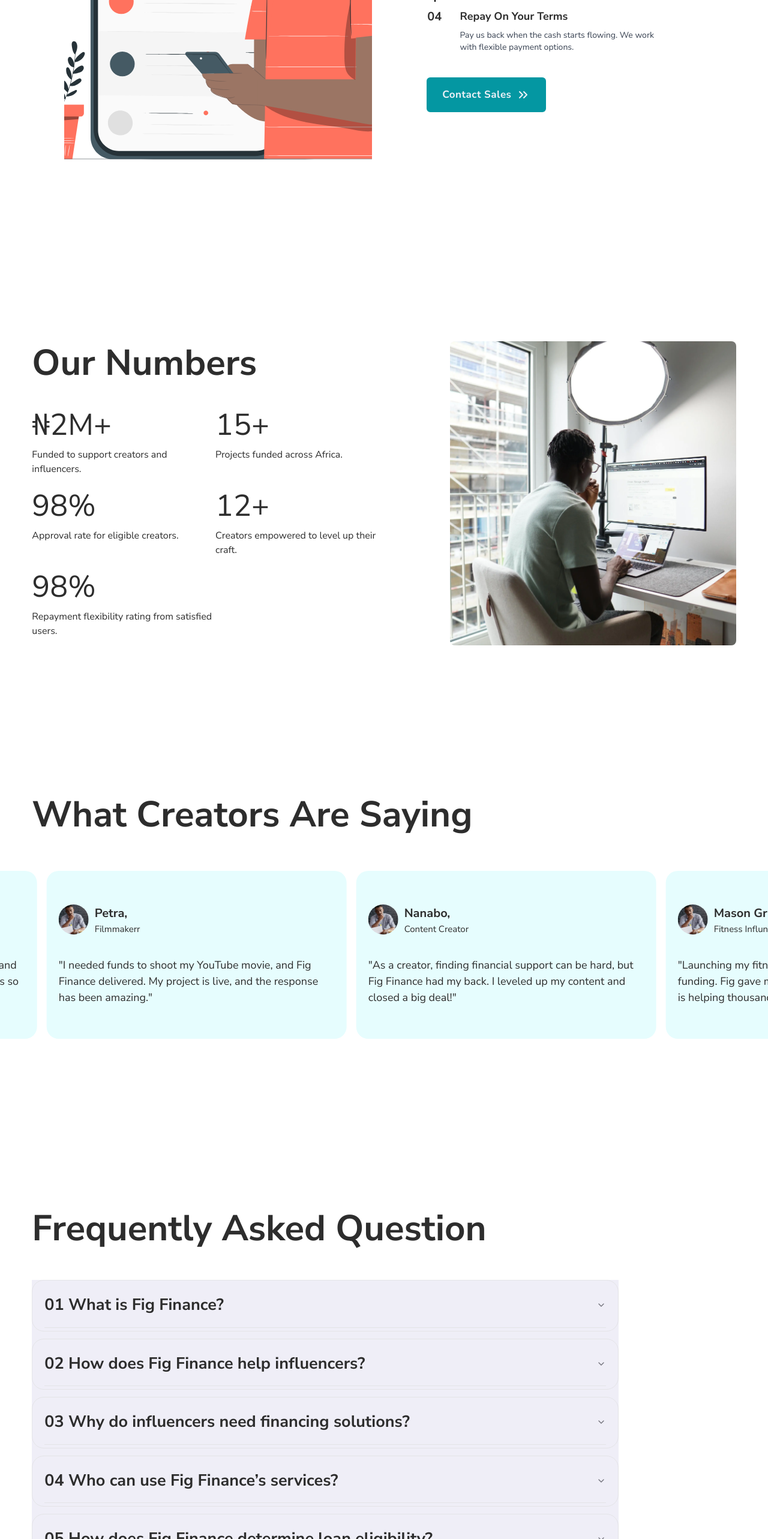
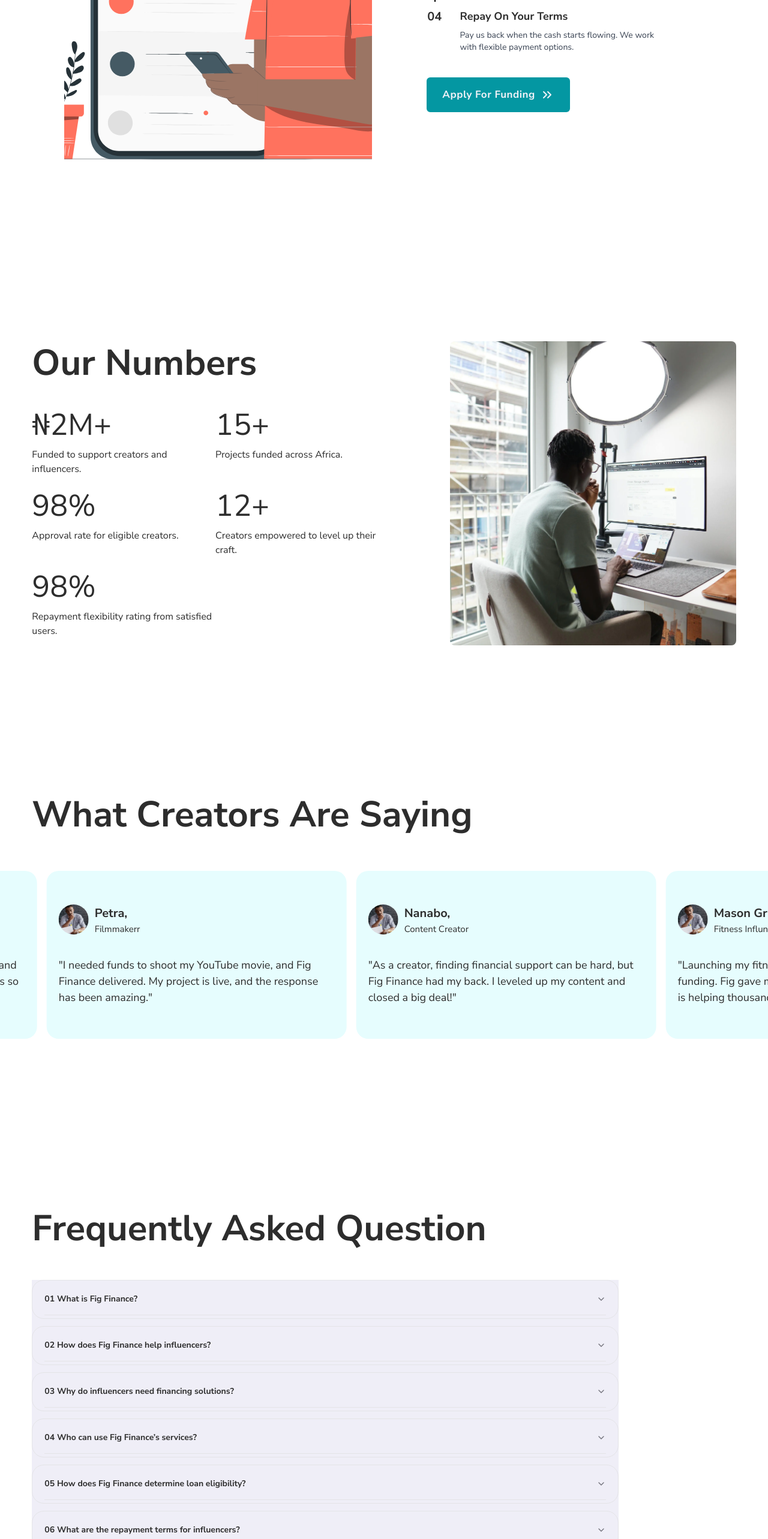
Before and after one commit to Joggyjagz7/fig, a Next.js app: page / in a window 1280 px wide. Shown: the part 3880-6446 px from the top of the page at 60% size. Built offline with nearby package versions, Linux system fonts and the light colour scheme.

Commit message:
removed hero padding

```diff
--- a/src/components/home/Accordion.jsx
+++ b/src/components/home/Accordion.jsx
@@ -10,8 +10,8 @@ const AccordionLayout = ({ question, answer, value, id }) => {
     <div>
       <Accordion className="border rounded-[20px] px-[20px] py-[5px] mb-3 bg-light-bg" type="single" collapsible>
         <AccordionItem value={value}>
-          <AccordionTrigger className="text-[27px] font-[700]  text-primary-black">{`${id}  ${question}`}</AccordionTrigger>
-          <AccordionContent className="text-[18px] font-[400] leading-[1.5em] text-primary-black">{answer}</AccordionContent>
+          <AccordionTrigger className="text-[16] md::text-[27px] font-[700]  text-primary-black">{`${id}  ${question}`}</AccordionTrigger>
+          <AccordionContent className="text-[16px]  md:text-[18px] font-[400] leading-[1.5em] text-primary-black">{answer}</AccordionContent>
         </AccordionItem>
       </Accordion>
     </div>
--- a/src/components/home/Hero.jsx
+++ b/src/components/home/Hero.jsx
@@ -9,8 +9,8 @@ import { dm_sans } from "@/app/fonts";
 const Hero = () => {
   return (
     <div className="w-full bg-accent-light   md:pb-0 ">
-      <div className=" md:grid hero-bg relative  lg:pb-0  pt-[120px] grid-cols-1 md:grid-cols-2 w-full md:w-11/12 min-h-screen lg:grid-cols-12   mx-auto ">
-        <div className=" w-11/12 mx-auto   pt-[40px] lg:pb-[40px] md:text-center lg:text-start md:w-9/12 md:mx-auto lg:w-full lg:mx-0  md:col-span-2   lg:flex flex-col k lg:justify-start lg:col-span-7">
+      <div className=" md:grid hero-bg relative  lg:pb-0 pt-[100px] md:pt-[120px] grid-cols-1 md:grid-cols-2 w-full md:w-11/12 min-h-screen lg:grid-cols-12   mx-auto ">
+        <div className=" w-11/12 mx-auto   md:pt-[40px] lg:pb-[40px] md:text-center lg:text-start md:w-9/12 md:mx-auto lg:w-full lg:mx-0  md:col-span-2   lg:flex flex-col  lg:justify-start lg:col-span-7">
           <h4 className="heading-4   text-primary-color mb-2 ">
             Trusted By 100+ Creators
           </h4>
--- a/src/components/home/Works.jsx
+++ b/src/components/home/Works.jsx
@@ -212,7 +212,7 @@ const Works = () => {
             </div>
             <div className="lg:w-[80%] md:w-full w-11/12 mx-auto ">
               <button className="btn-colored gap-2 items-center flex">
-                Contact Sales
+                Apply For Funding
                 <ChevronsRight />
               </button>
             </div>
```
